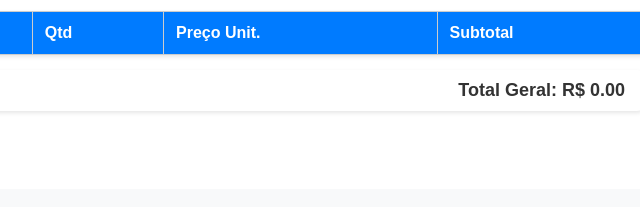
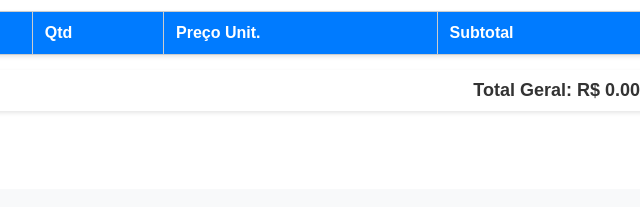
Before and after one commit to GustavoAbreuuu/SuperMarket---Project, a website with bundled scripts: page public/pages/relatorio.html in a window 1280 px wide. Shown: the part 187-394 px from the top of the page, 640-1280 px from the left. Built offline with nearby package versions, Linux system fonts and the light colour scheme; no server answers.

Commit message:
Replace margin use to  padding

```diff
--- a/public/css/style.css
+++ b/public/css/style.css
@@ -207,7 +207,7 @@ input, select {
 
 .total {
   margin-top: 15px;
-  margin-right: 15px;
+  padding-right: 15px;
   font-size: 18px;
   font-weight: bold;
   text-align: right;
```
